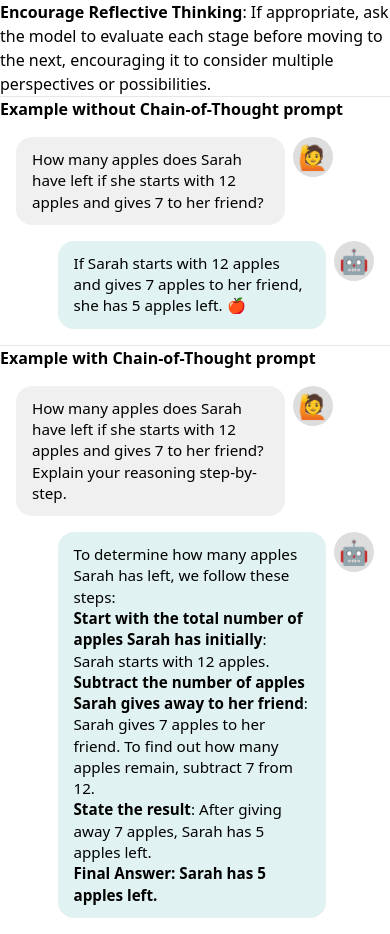
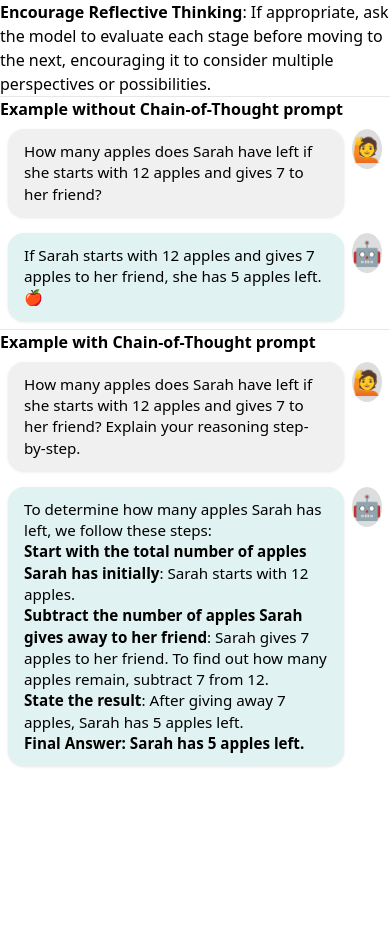
Before and after one commit to Sebstep/pathfinder-sage, a Next.js app: page /prompting/chain_of_thought_prompting in a window 390 px wide. Shown: the part 842-1776 px from the top of the page. After the commit the page ends 1616 px from the top, so only its background shows below. Built offline with nearby package versions, Linux system fonts and the light colour scheme.

Commit message:
Enhance chat styling and responsiveness

```diff
--- a/styles/chat.css
+++ b/styles/chat.css
@@ -3,12 +3,18 @@
     flex-direction: column;
     gap: 1rem;
     padding: 1rem;
+    max-width: 600px;
+    margin: 0 auto;
+    background-color: transparent;
+    color: #000;
+    border-radius: 8px;
 }
 
 .message {
     display: flex;
     align-items: flex-start;
     gap: 0.5rem;
+    transition: transform 0.3s ease;
 }
 
 .message.assistant {
@@ -21,6 +27,7 @@
     border-radius: 1rem;
     font-size: 0.95rem;
     line-height: 1.4;
+    box-shadow: 0 1px 3px rgba(0, 0, 0, 0.1);
 }
 
 .message.user .message-bubble {
@@ -41,8 +48,19 @@
     align-items: center;
     font-weight: bold;
     font-size: 1.5rem;
-    color: #fff;
+    color: #000;
 }
+
 .message.user .message-avatar {
     order: 2;
 }
+
+@media (max-width: 600px) {
+    .chat-container {
+        padding: 0.5rem;
+    }
+
+    .message-bubble {
+        max-width: 100%;
+    }
+}
```
